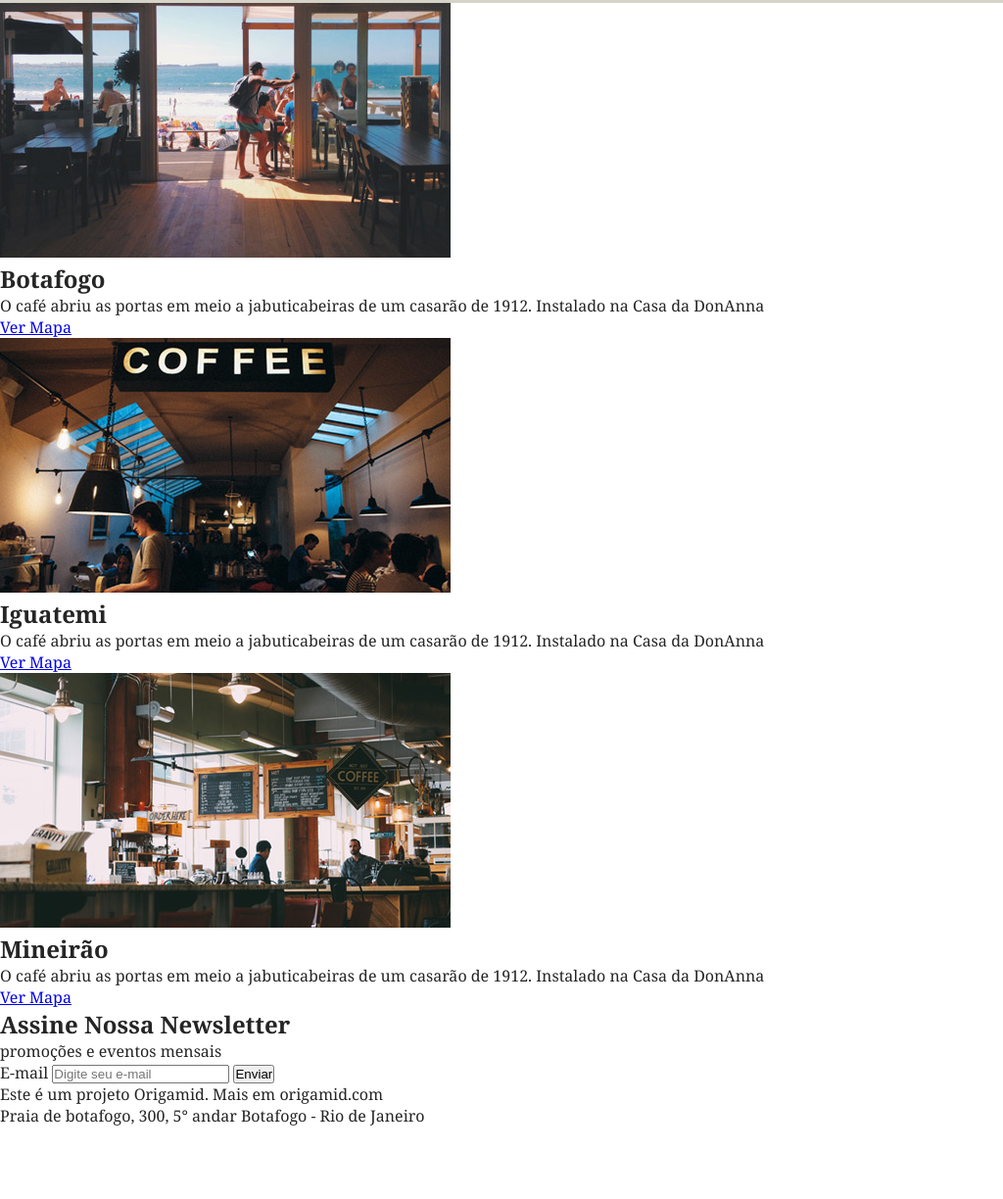
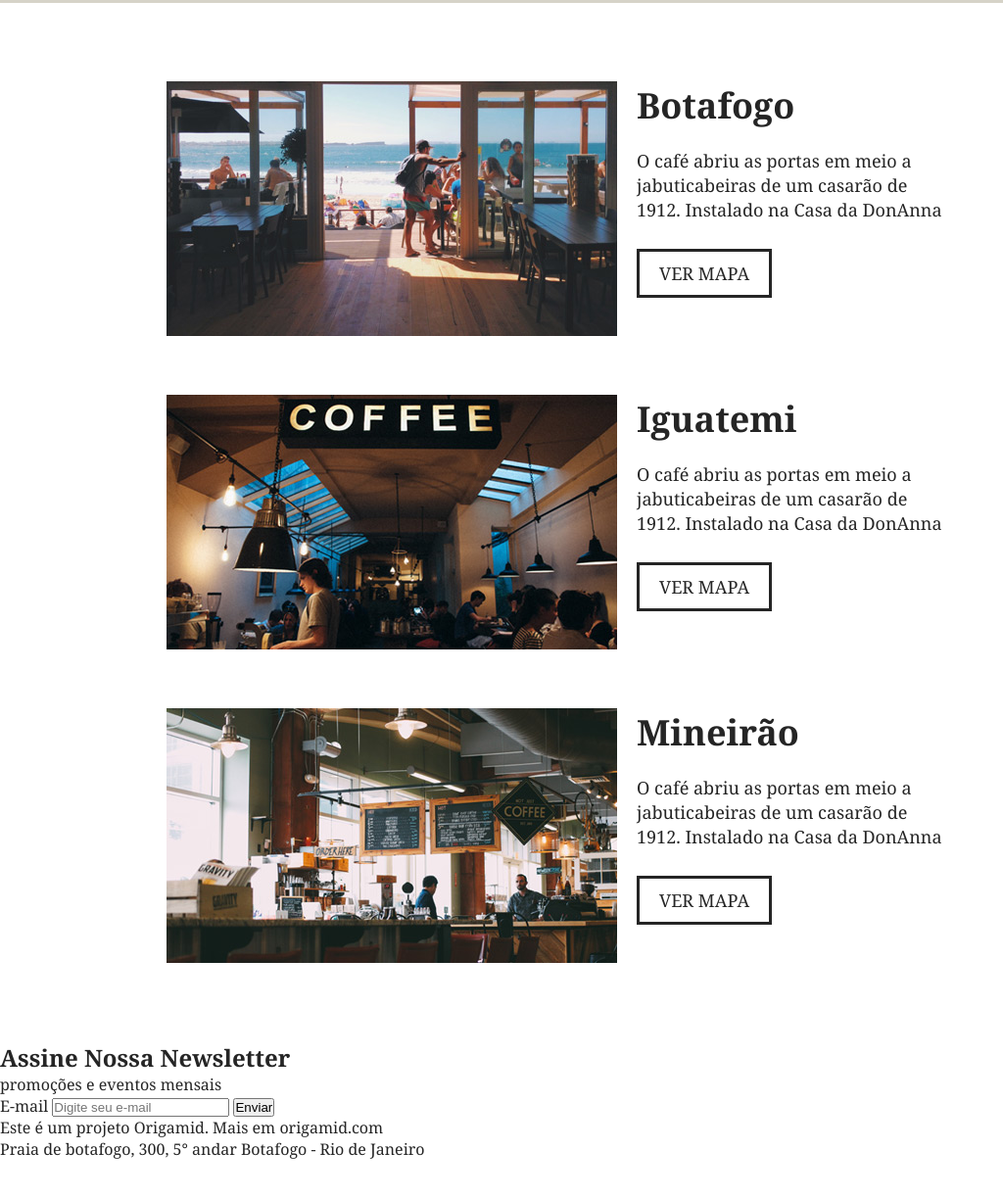
Before and after one commit to Luan4560/Braf-, a plain HTML site: page index.html in a window 1280 px wide. Shown: the part 1922-3146 px from the top of the page at 98% size, without its empty margins (0-1024 px from the left). Before the commit the page ends 3114 px from the top, so only its background shows below. Drawn offline with Linux system fonts and the light colour scheme.

Commit message:
Parte de locais finalizada

```diff
--- a/index.html
+++ b/index.html
@@ -84,8 +84,8 @@
       <a class="produtos-btn" href="#">Saiba Mais</a>
     </section>
 
-    <section>
-      <div>
+    <section class="locais">
+      <div class="locais-item">
         <img src="/img/botafogo.jpg" alt="Brafé unidade botafogo" />
         <div>
           <h2>Botafogo</h2>
@@ -97,7 +97,7 @@
         </div>
       </div>
 
-      <div>
+      <div class="locais-item">
         <img src="/img/iguatemi.jpg" alt="Brafé unidade botafogo" />
         <div>
           <h2>Iguatemi</h2>
@@ -109,7 +109,7 @@
         </div>
       </div>
 
-      <div>
+      <div class="locais-item">
         <img src="/img/mineirao.jpg" alt="Brafé unidade botafogo" />
         <div>
           <h2>Mineirão</h2>
@@ -142,7 +142,7 @@
           Este é um projeto Origamid. Mais em origamid.com <br />
           Praia de botafogo, 300, 5° andar Botafogo - Rio de Janeiro
         </p>
-        <img src="/img/brafe.png" alt="Bradé" />
+        <img src="/img/brafe.png" alt="Brafé" />
       </div>
     </footer>
   </body>
--- a/style.css
+++ b/style.css
@@ -210,3 +210,57 @@ h2.produtos-mineiro::before {
   padding: 15px 0;
   margin: 20px auto 0 auto;
 }
+
+/* Locais */
+
+.locais {
+  max-width: 960px;
+  margin: 0 auto;
+  padding: 20px 0;
+}
+
+.locais-item {
+  clear: both;
+  margin: 60px auto;
+}
+
+.locais-item::after,
+.locais-item::before {
+  display: table;
+  content: "";
+  clear: both;
+}
+
+.locais-item img {
+  width: 460px;
+  display: block;
+  float: left;
+  margin: 0 10px;
+}
+
+.locais-item > div {
+  width: 460px;
+  float: left;
+  margin: 0 10px;
+}
+
+.locais-item h2 {
+  font-size: 2.25em;
+  margin-bottom: 20px;
+}
+
+.locais-item p {
+  font-size: 1.125em;
+  line-height: 1.4em;
+  max-width: 320px;
+  margin-bottom: 40px;
+}
+
+.locais-item a {
+  font-size: 1.125em;
+  text-transform: uppercase;
+  text-decoration: none;
+  border: 3px solid;
+  color: #252525;
+  padding: 10px 20px;
+}
```
Also changed, not shown: 1 other file.
